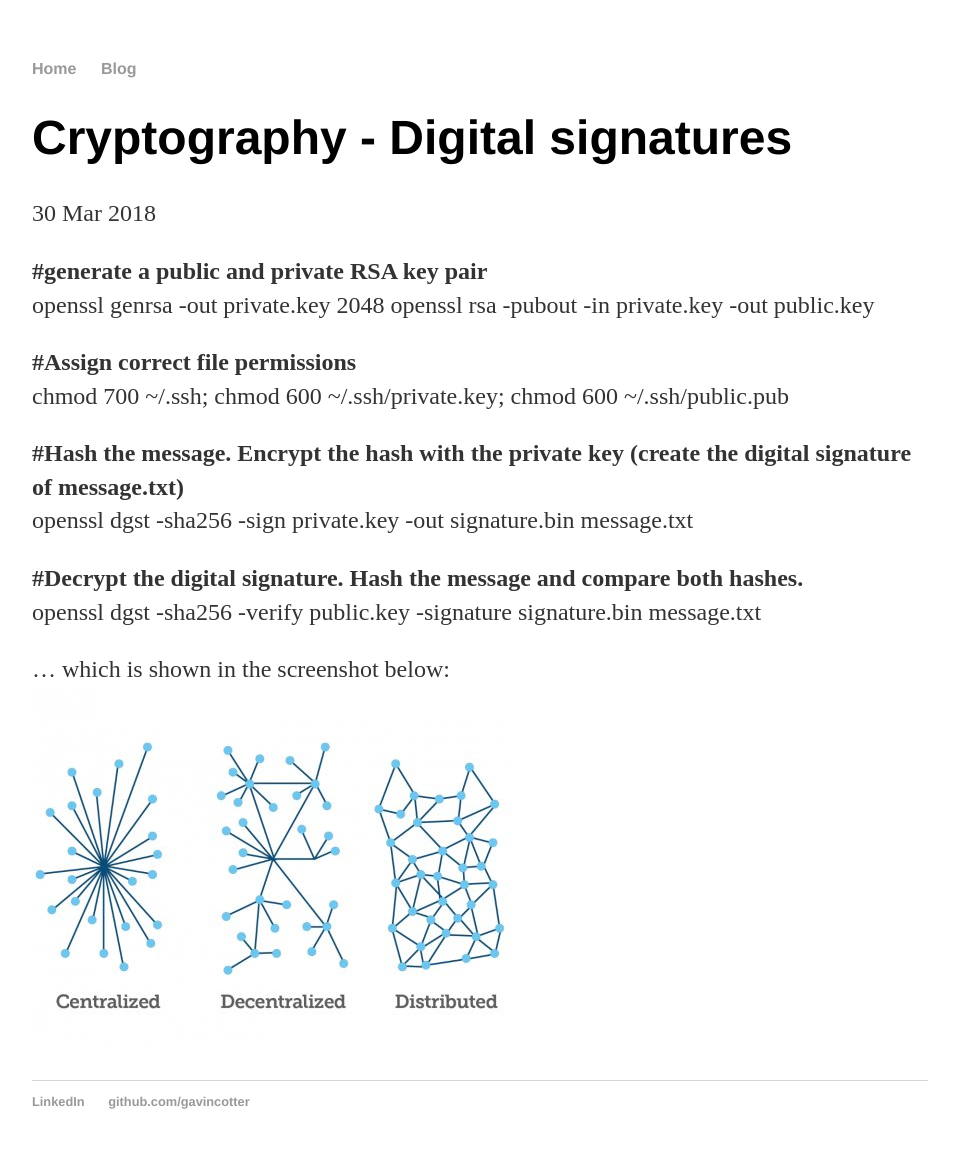
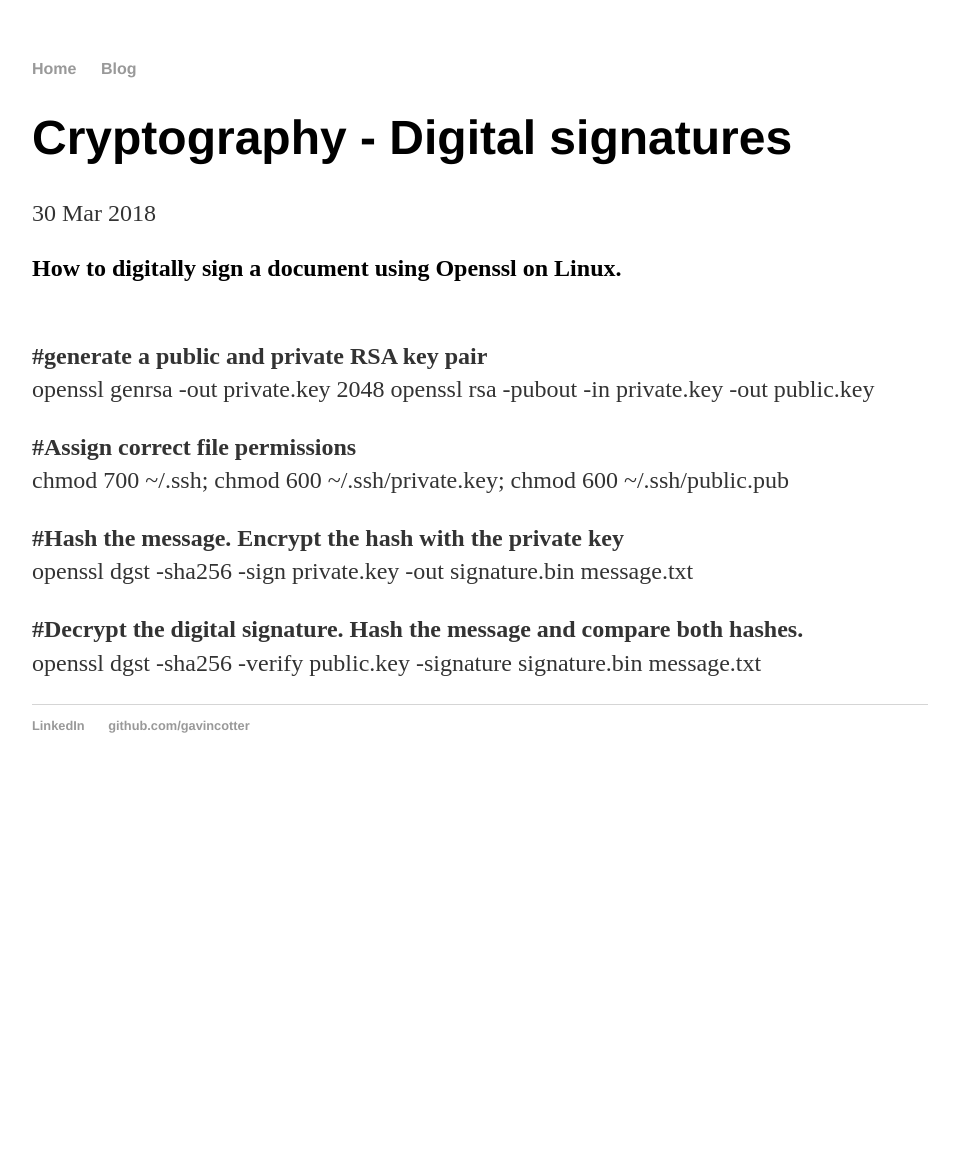
Before and after one commit to gavincotter/gavincotter.github.io, a Jekyll site: the page built from _posts/2018-03-28-cryptography-digital-signatures.md, in a window 1280 px wide. Shown: the whole page, without its empty margins (160-1119 px from the left). Built offline with Jekyll 4.4.1, drawn with Linux system fonts in a browser that asks for light colours; after the commit the page ends 900 px from its top, so only the background shows below that.

Commit message:
a few changes

```diff
--- a/_posts/2018-03-28-cryptography.md
+++ b/_posts/2018-03-28-cryptography-digital-signatures.md
@@ -5,18 +5,16 @@ date: 2018-03-30
 categories: Cryptography
 ---
 
-
+<h2>How to digitally sign a document using Openssl on Linux.</h2>
+<br>
 <b>#generate a public and private RSA key pair</b>
 <br>openssl genrsa -out private.key 2048 openssl rsa -pubout -in private.key -out public.key
 
 <b>#Assign correct file permissions</b>
 <br>chmod 700 ~/.ssh; chmod 600 ~/.ssh/private.key; chmod 600 ~/.ssh/public.pub
 
-<b>#Hash the message. Encrypt the hash with the private key (create the digital signature of message.txt)</b>
+<b>#Hash the message. Encrypt the hash with the private key</b>
 <br>openssl dgst -sha256 -sign private.key -out signature.bin message.txt
 
 <b>#Decrypt the digital signature. Hash the message and compare both hashes.</b>
 <br>openssl dgst -sha256 -verify public.key -signature signature.bin message.txt
-
-... which is shown in the screenshot below:
-![My helpful screenshot]({{ "/assets/screenshot.jpeg" | absolute_url }})
```
Also changed, not shown: _posts/2018-03-28-why.md (added, +7 -0 lines), README.md.
